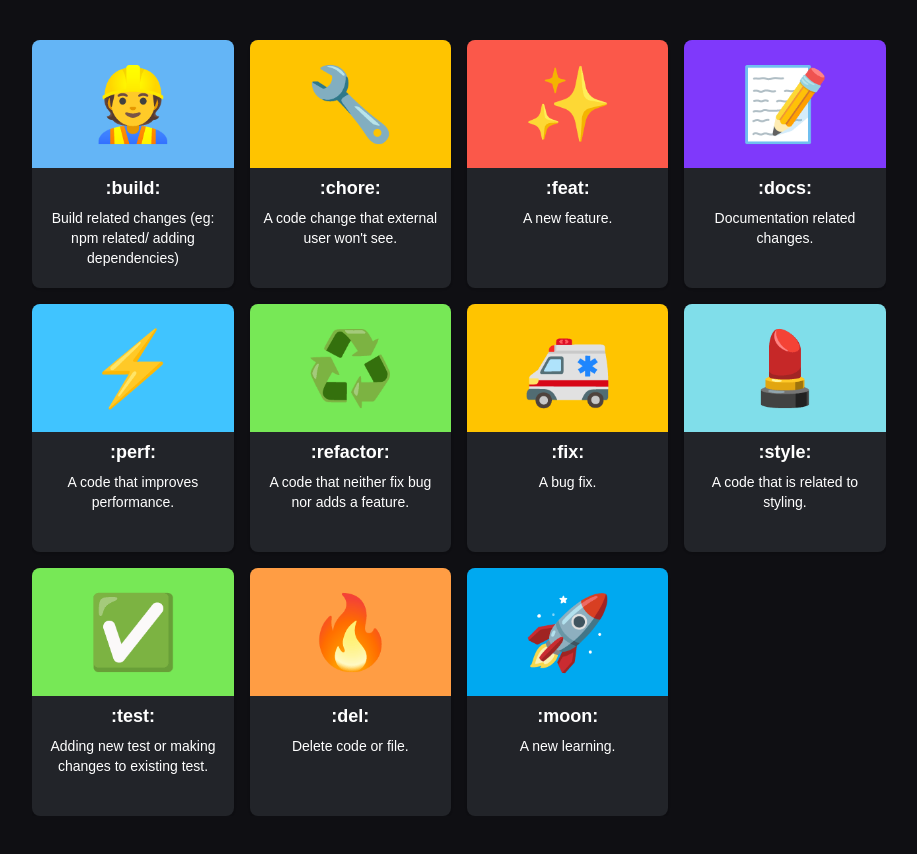
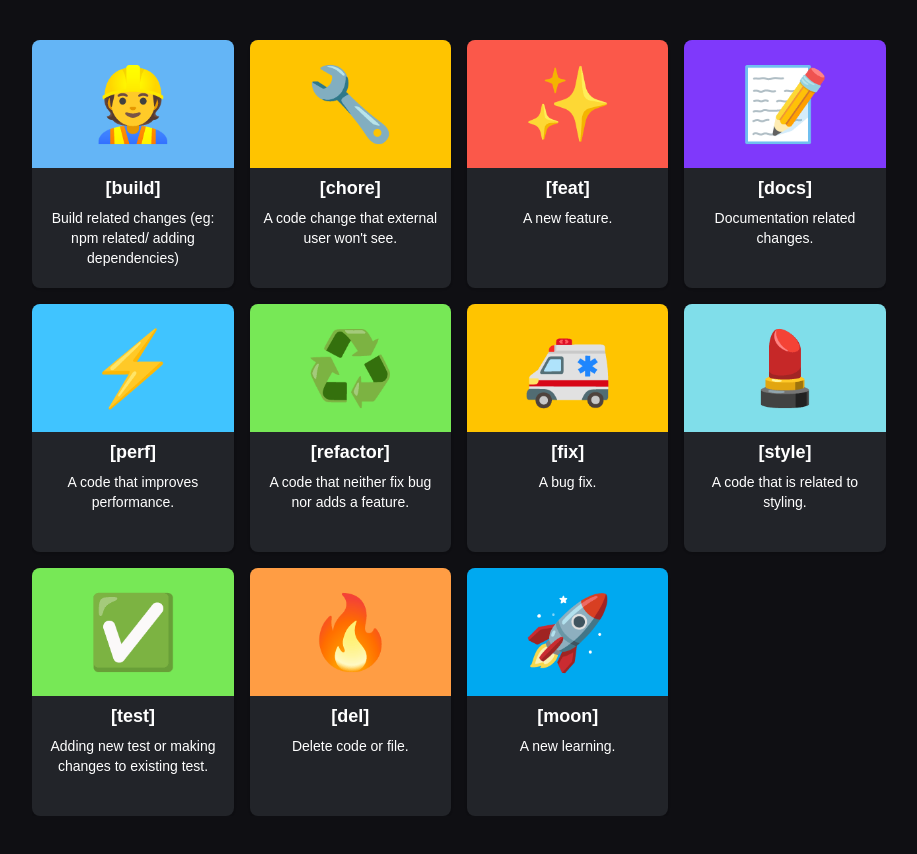
Before and after one commit to n4sunday/gitcommit, a React (Vite) app: page / in a window 1280 px wide. Shown: the whole page, without its empty margins (181-1098 px from the left). Built offline with nearby package versions, Linux system fonts and the light colour scheme; a web font is replaced by a local one.

Commit message:
♻️ [refactor] update tag [ ]

```diff
--- a/src/constants/commit.ts
+++ b/src/constants/commit.ts
@@ -1,66 +1,66 @@
 export const commit = [
   {
-    name: ":build:",
+    name: "[build]",
     icon: "👷",
     color: "bg-build",
     description: "Build related changes (eg: npm related/ adding dependencies)",
   },
   {
-    name: ":chore:",
+    name: "[chore]",
     icon: "🔧",
     color: "bg-chore",
     description: "A code change that external user won't see.",
   },
   {
-    name: ":feat:",
+    name: "[feat]",
     icon: "✨",
     color: "bg-feat",
     description: "A new feature.",
   },
   {
-    name: ":docs:",
+    name: "[docs]",
     icon: "📝",
     color: "bg-docs",
     description: "Documentation related changes.",
   },
   {
-    name: ":perf:",
+    name: "[perf]",
     icon: "⚡️",
     color: "bg-perf",
     description: "A code that improves performance.",
   },
   {
-    name: ":refactor:",
+    name: "[refactor]",
     icon: "♻️",
     color: "bg-refactor",
     description: "A code that neither fix bug nor adds a feature.",
   },
   {
-    name: ":fix:",
+    name: "[fix]",
     icon: "🚑️",
     color: "bg-fix",
     description: "A bug fix.",
   },
   {
-    name: ":style:",
+    name: "[style]",
     icon: "💄",
     color: "bg-style",
     description: "A code that is related to styling.",
   },
   {
-    name: ":test:",
+    name: "[test]",
     icon: "✅",
     color: "bg-test",
     description: "Adding new test or making changes to existing test.",
   },
   {
-    name: ":del:",
+    name: "[del]",
     icon: "🔥",
     color: "bg-del",
     description: "Delete code or file.",
   },
   {
-    name: ":moon:",
+    name: "[moon]",
     icon: "🚀",
     color: "bg-moon",
     description: "A new learning.",
```
